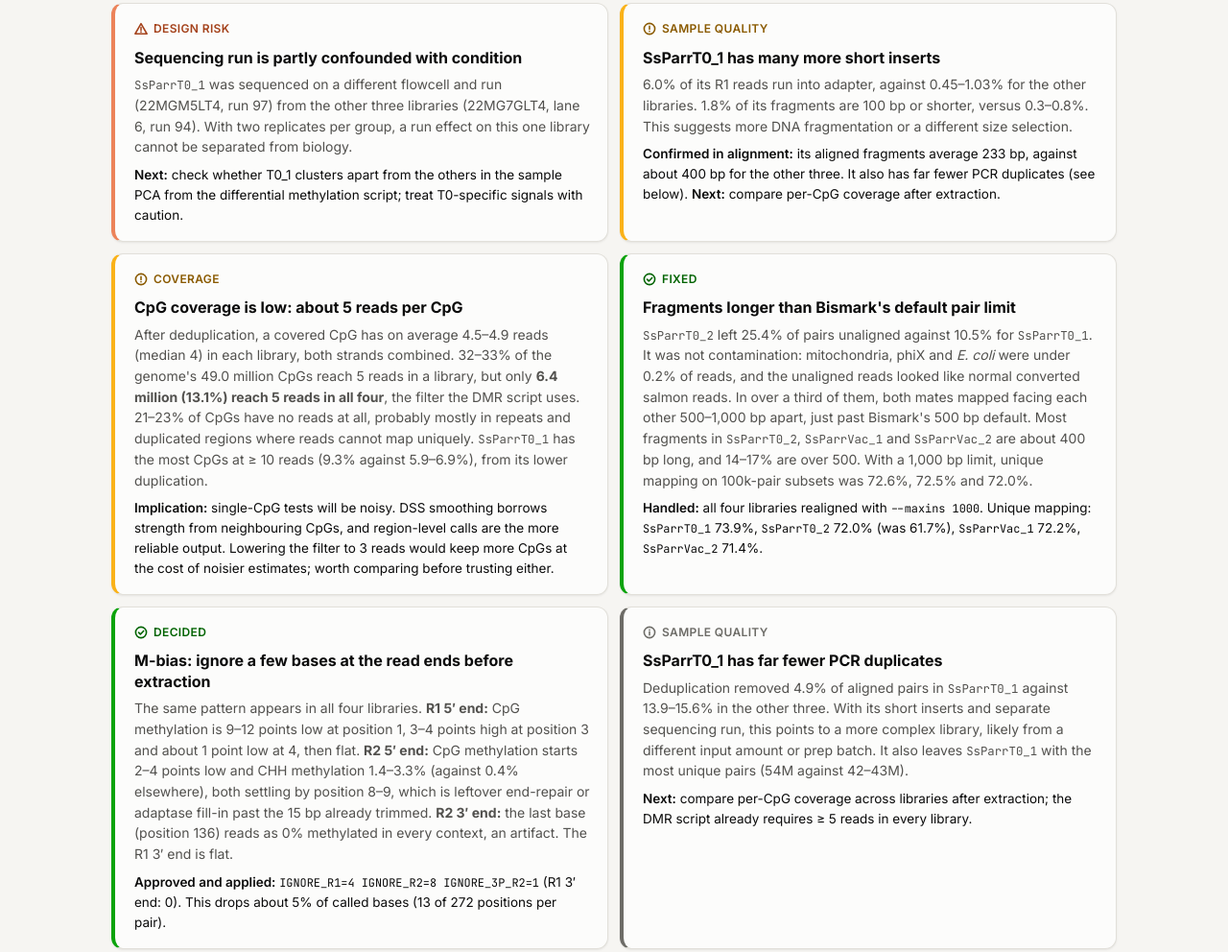
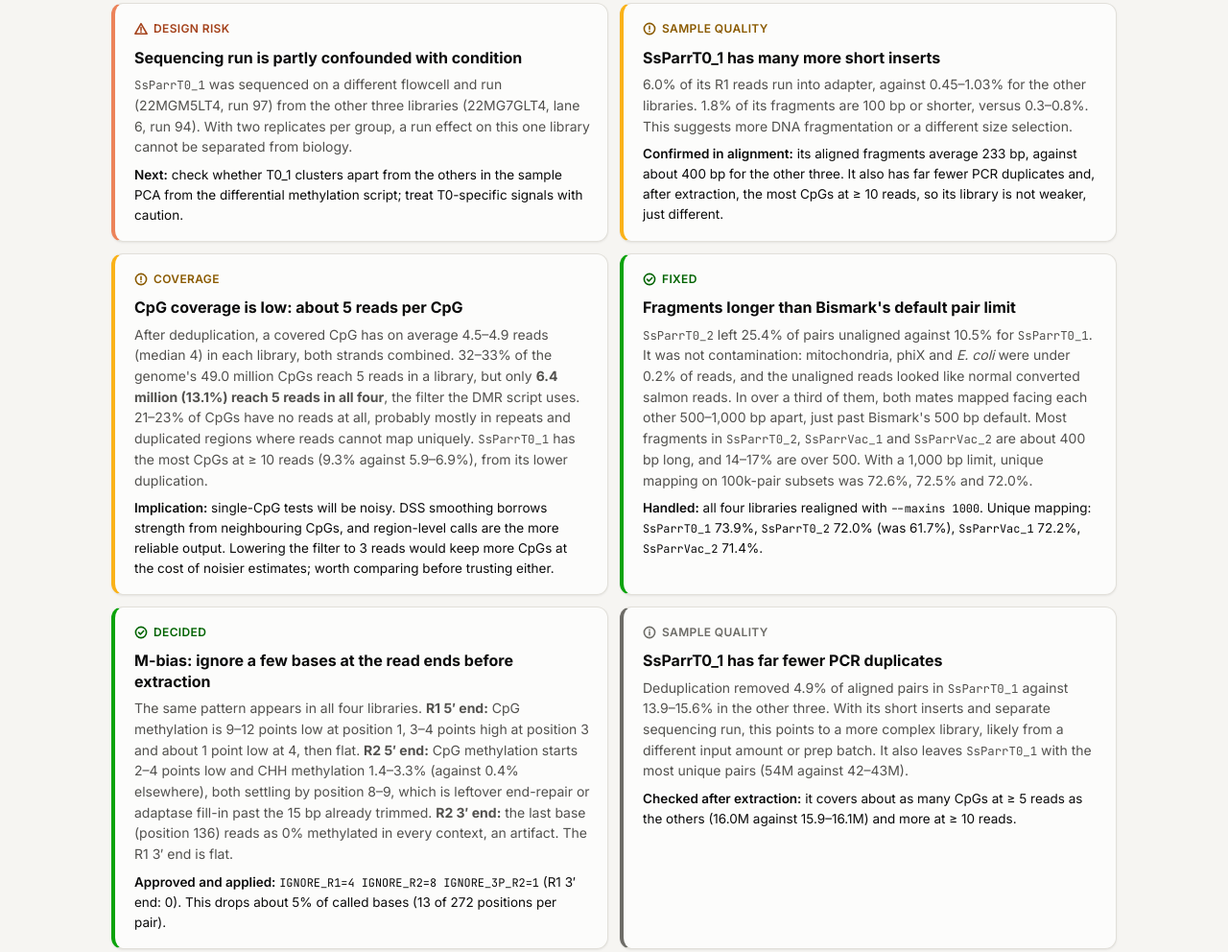
Before and after one commit to sr320/project-salmon-vaccine-wgbs, a plain HTML site: page docs/index.html in a window 1280 px wide. Shown: the part 1228-2220 px from the top of the page at 96% size. Drawn offline with Linux system fonts and the light colour scheme.

Commit message:
Dashboard: close out T0_1 coverage follow-ups
Co-Authored-By: Claude Opus 5.5 <noreply@anthropic.com>

```diff
--- a/docs/index.html
+++ b/docs/index.html
@@ -303,7 +303,7 @@ const DATA = {
     { level: "warning", tag: "Sample quality",
       title: "SsParrT0_1 has many more short inserts",
       body: "6.0% of its R1 reads run into adapter, against 0.45–1.03% for the other libraries. 1.8% of its fragments are 100 bp or shorter, versus 0.3–0.8%. This suggests more DNA fragmentation or a different size selection.",
-      action: "<b>Confirmed in alignment:</b> its aligned fragments average 233 bp, against about 400 bp for the other three. It also has far fewer PCR duplicates (see below). <b>Next:</b> compare per-CpG coverage after extraction." },
+      action: "<b>Confirmed in alignment:</b> its aligned fragments average 233 bp, against about 400 bp for the other three. It also has far fewer PCR duplicates and, after extraction, the most CpGs at ≥ 10 reads, so its library is not weaker, just different." },
     { level: "warning", tag: "Coverage",
       title: "CpG coverage is low: about 5 reads per CpG",
       body: "After deduplication, a covered CpG has on average 4.5–4.9 reads (median 4) in each library, both strands combined. 32–33% of the genome's 49.0 million CpGs reach 5 reads in a library, but only <b>6.4 million (13.1%) reach 5 reads in all four</b>, the filter the DMR script uses. 21–23% of CpGs have no reads at all, probably mostly in repeats and duplicated regions where reads cannot map uniquely. <code>SsParrT0_1</code> has the most CpGs at ≥ 10 reads (9.3% against 5.9–6.9%), from its lower duplication.",
@@ -319,7 +319,7 @@ const DATA = {
     { level: "info", tag: "Sample quality",
       title: "SsParrT0_1 has far fewer PCR duplicates",
       body: "Deduplication removed 4.9% of aligned pairs in <code>SsParrT0_1</code> against 13.9–15.6% in the other three. With its short inserts and separate sequencing run, this points to a more complex library, likely from a different input amount or prep batch. It also leaves <code>SsParrT0_1</code> with the most unique pairs (54M against 42–43M).",
-      action: "<b>Next:</b> compare per-CpG coverage across libraries after extraction; the DMR script already requires ≥ 5 reads in every library." },
+      action: "<b>Checked after extraction:</b> it covers about as many CpGs at ≥ 5 reads as the others (16.0M against 15.9–16.1M) and more at ≥ 10 reads." },
     { level: "info", tag: "Library chemistry",
       title: "Adaptase tail at the R2 5′ end",
       body: "The first ~15 bases of R2 are up to 85% G, and short-insert R1 reads carry the complementary C-rich stretch before the adapter. This is typical of adaptase-based kits such as Accel-NGS Methyl-Seq.",
```
